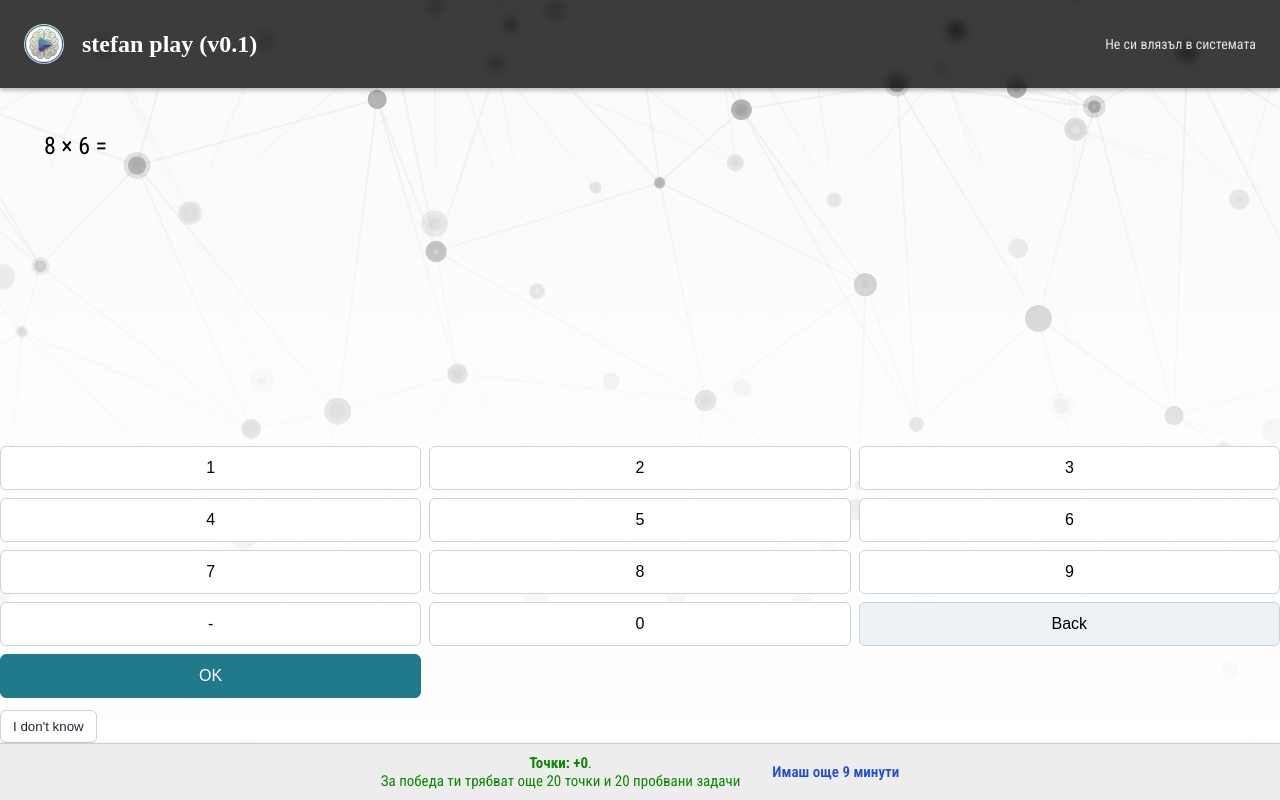
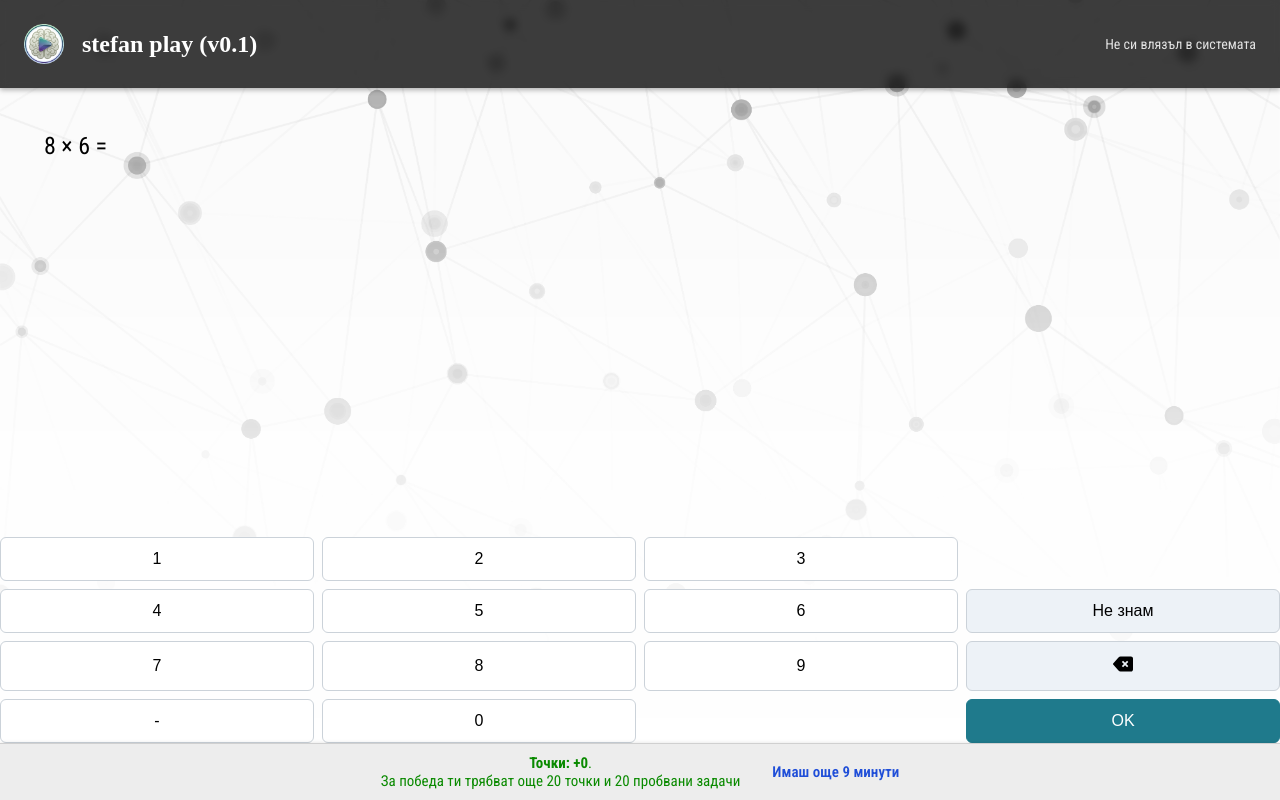
Before and after one commit to logixoul/math-game-2, a React (Vite) app: page / in a window 1280 px wide. Both pictures are taken after a click on the item "Умножение". Built offline with nearby package versions, Linux system fonts and the light colour scheme; no server answers; a web font is replaced by a local one.

Commit message:
4x4 keypad and bulgarian

```diff
--- a/src/GameSession.ts
+++ b/src/GameSession.ts
@@ -121,7 +121,7 @@ export class GameSession {
         this.gamePage.updateProgressIndicator();
 
         const answer = this.getCurrentPrompt().answer;
-        this.gamePage.informUser("Отговорът е "+answer+". Запомнѝ го! 😇", "red");
+        this.gamePage.informUser("Отговорът е "+answer+"", "#4ac");
 
         this.promptScheduler.postponePrompt(this.currentPrompt);
 
--- a/src/ReactPort/GameInputArea.module.css
+++ b/src/ReactPort/GameInputArea.module.css
@@ -7,7 +7,7 @@
 
 .keypad {
 	display: grid;
-	grid-template-columns: repeat(3, minmax(0, 1fr));
+	grid-template-columns: repeat(4, minmax(0, 1fr));
 	gap: 8px;
 }
 
@@ -36,6 +36,11 @@
 	border-color: #1f7a8c;
 }
 
+.keypadSpacer {
+	padding: 12px 0;
+	border: 1px solid transparent;
+}
+
 .revealButton {
 	align-self: flex-start;
 	border: 1px solid #cbd2d9;
--- a/src/ReactPort/GameInputArea.tsx
+++ b/src/ReactPort/GameInputArea.tsx
@@ -17,49 +17,102 @@ export function GameInputArea({
 	onKeypadOk,
 	onReveal,
 }: GameInputAreaProps) {
+	const keypadLayout = [
+		{ type: "append", label: "1" },
+		{ type: "append", label: "2" },
+		{ type: "append", label: "3" },
+		{ type: "empty" },
+		{ type: "append", label: "4" },
+		{ type: "append", label: "5" },
+		{ type: "append", label: "6" },
+		{ type: "reveal", label: "Не знам" },
+		{ type: "append", label: "7" },
+		{ type: "append", label: "8" },
+		{ type: "append", label: "9" },
+		{ type: "backspace" },
+		{ type: "append", label: "-" },
+		{ type: "append", label: "0" },
+		{ type: "empty" },
+		{ type: "ok", label: "OK" },
+	] as const;
+
 	return (
 		<div className={styles.inputArea}>
 			{isMobile ? (
 				<div className={styles.keypad}>
-					{["1", "2", "3", "4", "5", "6", "7", "8", "9", "-", "0"].map(
-						(label) => (
+					{keypadLayout.map((item, index) => {
+						if (item.type === "empty") {
+							return (
+								<div
+									key={`empty-${index}`}
+									className={styles.keypadSpacer}
+									aria-hidden="true"
+								/>
+							);
+						}
+						if (item.type === "append") {
+							return (
 								<button
-								key={label}
+									key={item.label}
 									type="button"
 									className={styles.keypadButton}
 									disabled={sessionComplete}
-								onClick={() => onKeypadAppend(label)}
+									onClick={() => onKeypadAppend(item.label)}
 								>
-								{label}
+									{item.label}
 								</button>
-						)
-					)}
+							);
+						}
+						if (item.type === "reveal") {
+							return (
 								<button
+									key="reveal"
+									type="button"
+									className={`${styles.keypadButton} ${styles.keypadButtonSecondary}`}
+									disabled={sessionComplete}
+									onClick={onReveal}
+								>
+									{item.label}
+								</button>
+							);
+						}
+						if (item.type === "backspace") {
+							return (
+								<button
+									key="backspace"
 									type="button"
 									className={`${styles.keypadButton} ${styles.keypadButtonSecondary}`}
 									disabled={sessionComplete}
 									onClick={onKeypadBackspace}
 								>
-						Back
+									<img src="/assets/backspace.svg" alt="Backspace" />
 								</button>
+							);
+						}
+						return (
 							<button
+								key="ok"
 								type="button"
 								className={`${styles.keypadButton} ${styles.keypadButtonOk}`}
 								disabled={sessionComplete}
 								onClick={onKeypadOk}
 							>
-						OK
+								{item.label}
 							</button>
+						);
+					})}
 				</div>
 			) : null}
+			{!isMobile && (
 				<button
 					type="button"
 					className={styles.revealButton}
 					disabled={sessionComplete}
 					onClick={onReveal}
 				>
-				I don't know
+					?? ????
 				</button>
+			)}
 		</div>
 	);
 }
```
Lines whose indentation alone changed are shown as unchanged.
